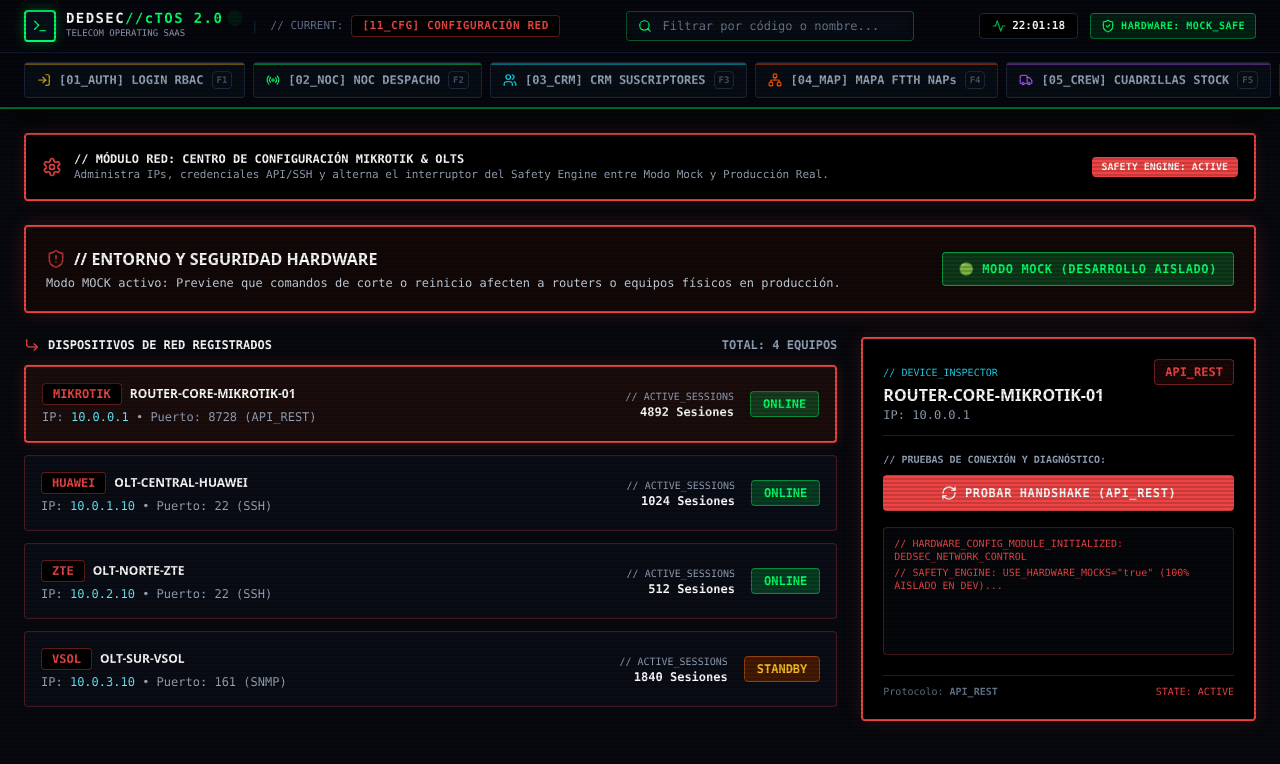
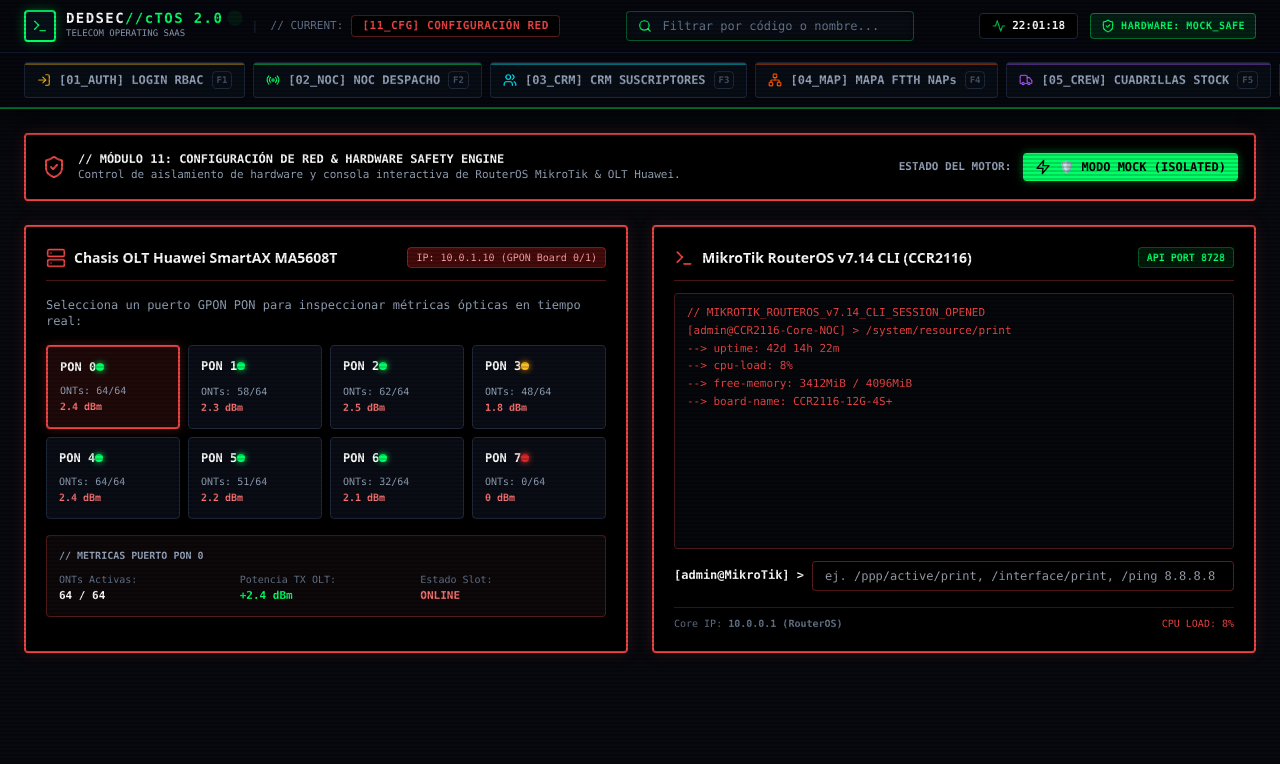
Before and after one commit to s1ns1kosiss/TelecoOps, a Next.js app: page /configuracion in a window 1280 px wide. Shown: the top 764 px of the page. Built offline with nearby package versions, Linux system fonts and the light colour scheme.

Commit message:
feat: Interactive MikroTik RouterOS CLI and Huawei OLT chassis PON inspector in configuracion

```diff
--- a/src/app/configuracion/page.tsx
+++ b/src/app/configuracion/page.tsx
@@ -5,101 +5,71 @@
 import {
   Settings,
   Server,
-  Cpu,
-  ShieldAlert,
   ShieldCheck,
-  Key,
+  Zap,
   Radio,
   Terminal,
+  Activity,
   RefreshCw,
   CheckCircle2,
   AlertTriangle,
-  CornerDownRight,
-  Zap,
-  Globe,
-  Sliders
+  Lock,
+  Cpu,
+  HardDrive,
+  CornerDownRight
 } from 'lucide-react';
 
-interface NetworkDeviceItem {
-  id: string;
-  name: string;
-  brand: 'MIKROTIK' | 'HUAWEI' | 'ZTE' | 'VSOL';
-  ipAddress: string;
-  managementPort: number;
-  protocol: 'SSH' | 'API_REST' | 'SNMP' | 'TR069';
-  status: 'ONLINE' | 'STANDBY' | 'OFFLINE';
-  activeConns: number;
+interface OltPonPort {
+  portId: number;
+  activeOnts: number;
+  txPowerDbm: number;
+  status: 'ONLINE' | 'WARNING' | 'ALARM';
 }
 
-export default function NetworkConfigPage() {
+export default function ConfigurationPage() {
   const [useHardwareMocks, setUseHardwareMocks] = useState(true);
+  const [selectedPonPort, setSelectedPonPort] = useState<number>(0);
+  const [routerOsInput, setRouterOsInput] = useState('');
 
-  const [devices, setDevices] = useState<NetworkDeviceItem[]>([
-    {
-      id: '1',
-      name: 'ROUTER-CORE-MIKROTIK-01',
-      brand: 'MIKROTIK',
-      ipAddress: '10.0.0.1',
-      managementPort: 8728,
-      protocol: 'API_REST',
-      status: 'ONLINE',
-      activeConns: 4892,
-    },
-    {
-      id: '2',
-      name: 'OLT-CENTRAL-HUAWEI',
-      brand: 'HUAWEI',
-      ipAddress: '10.0.1.10',
-      managementPort: 22,
-      protocol: 'SSH',
-      status: 'ONLINE',
-      activeConns: 1024,
-    },
-    {
-      id: '3',
-      name: 'OLT-NORTE-ZTE',
-      brand: 'ZTE',
-      ipAddress: '10.0.2.10',
-      managementPort: 22,
-      protocol: 'SSH',
-      status: 'ONLINE',
-      activeConns: 512,
-    },
-    {
-      id: '4',
-      name: 'OLT-SUR-VSOL',
-      brand: 'VSOL',
-      ipAddress: '10.0.3.10',
-      managementPort: 161,
-      protocol: 'SNMP',
-      status: 'STANDBY',
-      activeConns: 1840,
-    },
+  const [terminalLogs, setTerminalLogs] = useState<string[]>([
+    '// MIKROTIK_ROUTEROS_v7.14_CLI_SESSION_OPENED',
+    '[admin@CCR2116-Core-NOC] > /system/resource/print',
+    '--> uptime: 42d 14h 22m',
+    '--> cpu-load: 8%',
+    '--> free-memory: 3412MiB / 4096MiB',
+    '--> board-name: CCR2116-12G-4S+',
   ]);
 
-  const [selectedDevice, setSelectedDevice] = useState<NetworkDeviceItem | null>(devices[0]);
-  const [configLogs, setConfigLogs] = useState<string[]>([
-    '// HARDWARE_CONFIG_MODULE_INITIALIZED: DEDSEC_NETWORK_CONTROL',
-    '// SAFETY_ENGINE: USE_HARDWARE_MOCKS="true" (100% AISLADO EN DEV)...',
-  ]);
-  const [testingConn, setTestingConn] = useState(false);
+  const ponPortsList: OltPonPort[] = [
+    { portId: 0, activeOnts: 64, txPowerDbm: 2.4, status: 'ONLINE' },
+    { portId: 1, activeOnts: 58, txPowerDbm: 2.3, status: 'ONLINE' },
+    { portId: 2, activeOnts: 62, txPowerDbm: 2.5, status: 'ONLINE' },
+    { portId: 3, activeOnts: 48, txPowerDbm: 1.8, status: 'WARNING' },
+    { portId: 4, activeOnts: 64, txPowerDbm: 2.4, status: 'ONLINE' },
+    { portId: 5, activeOnts: 51, txPowerDbm: 2.2, status: 'ONLINE' },
+    { portId: 6, activeOnts: 32, txPowerDbm: 2.1, status: 'ONLINE' },
+    { portId: 7, activeOnts: 0, txPowerDbm: 0.0, status: 'ALARM' },
+  ];
 
-  const handleTestConnection = () => {
-    if (!selectedDevice) return;
-    setTestingConn(true);
-    setConfigLogs((prev) => [
-      ...prev,
-      `📡 // PINGING_DEVICE: ${selectedDevice.name} (${selectedDevice.ipAddress}:${selectedDevice.managementPort})...`,
-      `🔑 // TESTING_PROTOCOL: ${selectedDevice.protocol}...`,
-    ]);
+  const handleCommandExecute = (e: React.FormEvent) => {
+    e.preventDefault();
+    if (!routerOsInput.trim()) return;
 
-    setTimeout(() => {
-      setConfigLogs((prev) => [
-        ...prev,
-        `✔ // CONNECTION_SUCCESS: Handshake completado con ${selectedDevice.brand} (${selectedDevice.ipAddress}). Latencia: 1ms.`,
-      ]);
-      setTestingConn(false);
-    }, 1200);
+    const cmd = routerOsInput.trim();
+    const newLogs = [...terminalLogs, `[admin@CCR2116-Core-NOC] > ${cmd}`];
+
+    if (cmd.includes('/ppp/active')) {
+      newLogs.push('Flags: R - RADIUS, D - DYNAMIC', '0 R name="juan_perez" service=pppoe address=192.168.10.142 uptime=4d12h');
+    } else if (cmd.includes('/interface')) {
+      newLogs.push('Flags: X - DISABLED, R - RUNNING', '0 R name="sfp-sfpplus1" mtu=1500 mac-address=64:D1:54:88:12:01');
+    } else if (cmd.includes('/ping')) {
+      newLogs.push('SEQ HOST SIZE TTL TIME STATUS', '0 8.8.8.8 56 118 1.4ms', '1 8.8.8.8 56 118 1.2ms', 'sent=2 received=2 packet-loss=0%');
+    } else {
+      newLogs.push(`command executed: ${cmd} [OK]`);
+    }
+
+    setTerminalLogs(newLogs);
+    setRouterOsInput('');
   };
 
   return (
@@ -114,149 +84,137 @@
       {/* Main Container */}
       <main className="flex-1 p-6 max-w-[1650px] w-full mx-auto space-y-6">
 
-        {/* Banner Network Config */}
-        <div className="p-4 bg-black border-2 border-[#EF4444] rounded flex justify-between items-center text-xs shadow-[0_0_15px_rgba(239,68,68,0.15)]">
+        {/* Banner Safety Switch */}
+        <div className="p-4 bg-black border-2 border-[#EF4444] rounded flex flex-col md:flex-row justify-between items-start md:items-center gap-4 text-xs shadow-[0_0_15px_rgba(239,68,68,0.15)]">
           <div className="flex items-center gap-3">
-            <Settings className="w-5 h-5 text-[#EF4444]" />
+            <ShieldCheck className="w-6 h-6 text-[#EF4444]" />
             <div>
-              <span className="font-bold text-white uppercase">// MÓDULO RED: CENTRO DE CONFIGURACIÓN MIKROTIK & OLTs</span>
-              <p className="text-[11px] text-slate-400">Administra IPs, credenciales API/SSH y alterna el interruptor del Safety Engine entre Modo Mock y Producción Real.</p>
+              <span className="font-bold text-white uppercase">// MÓDULO 11: CONFIGURACIÓN DE RED & HARDWARE SAFETY ENGINE</span>
+              <p className="text-[11px] text-slate-400">Control de aislamiento de hardware y consola interactiva de RouterOS MikroTik & OLT Huawei.</p>
             </div>
-          </div>
-          <span className="text-[10px] bg-[#EF4444] text-white px-2.5 py-0.5 rounded font-bold uppercase">
-            SAFETY ENGINE: ACTIVE
-          </span>
-        </div>
-
-        {/* Safety Engine Environment Switch Card */}
-        <div className="p-5 bg-[#120808] border-2 border-[#EF4444] rounded flex flex-col md:flex-row justify-between items-start md:items-center gap-4 text-xs shadow-[0_0_20px_rgba(239,68,68,0.2)]">
-          <div className="space-y-1">
-            <div className="flex items-center gap-2">
-              <ShieldAlert className="w-5 h-5 text-[#EF4444] animate-pulse" />
-              <h3 className="text-base font-bold text-white font-sans uppercase">// ENTORNO Y SEGURIDAD HARDWARE</h3>
-            </div>
-            <p className="text-slate-300">
-              Modo MOCK activo: Previene que comandos de corte o reinicio afecten a routers o equipos físicos en producción.
-            </p>
           </div>
 
           <div className="flex items-center gap-3">
+            <span className="text-[11px] text-slate-400 font-bold">ESTADO DEL MOTOR:</span>
             <button
-              onClick={() => {
-                setUseHardwareMocks(!useHardwareMocks);
-                setConfigLogs((prev) => [
-                  ...prev,
-                  `🛡️ // SAFETY_ENGINE_SWITCHED: Hardware Mocks = ${!useHardwareMocks ? 'ENABLED' : 'DISABLED'}`,
-                ]);
-              }}
-              className={`px-4 py-2 rounded font-bold text-xs uppercase tracking-wider transition border ${
+              onClick={() => setUseHardwareMocks(!useHardwareMocks)}
+              className={`px-3 py-1.5 rounded font-bold uppercase text-xs flex items-center gap-2 transition ${
                 useHardwareMocks
-                  ? 'bg-[#00FF66]/20 text-[#00FF66] border-[#00FF66]/50 hover:bg-[#00FF66]/30'
-                  : 'bg-red-950 text-red-400 border-red-800 hover:bg-red-900'
+                  ? 'bg-[#00FF66] text-black shadow-[0_0_10px_rgba(0,255,102,0.4)]'
+                  : 'bg-red-600 text-white shadow-[0_0_10px_rgba(239,68,68,0.4)]'
               }`}
             >
-              {useHardwareMocks ? '🟢 MODO MOCK (DESARROLLO AISLADO)' : '🔴 HARDWARE REAL (PRODUCCIÓN EN VIVO)'}
+              <Zap className="w-4 h-4" />
+              {useHardwareMocks ? '🛡️ MODO MOCK (ISOLATED)' : '⚡ HARDWARE REAL (PROD)'}
             </button>
           </div>
         </div>
 
-        <div className="grid grid-cols-1 lg:grid-cols-3 gap-6">
+        <div className="grid grid-cols-1 lg:grid-cols-2 gap-6">
 
-          {/* Network Devices List (2 Columns) */}
-          <div className="lg:col-span-2 space-y-3">
-            <div className="flex items-center justify-between text-xs font-bold text-white uppercase">
-              <span className="flex items-center gap-2">
-                <CornerDownRight className="w-4 h-4 text-[#EF4444]" />
-                Dispositivos de Red Registrados
+          {/* Visual Panel OLT Huawei SmartAX Chassis */}
+          <div className="p-5 bg-black border-2 border-[#EF4444] rounded space-y-4 shadow-[0_0_15px_rgba(239,68,68,0.15)]">
+            <div className="flex justify-between items-center border-b border-[#EF4444]/30 pb-3">
+              <div className="flex items-center gap-2">
+                <Server className="w-5 h-5 text-[#EF4444]" />
+                <h3 className="font-bold text-white text-sm font-sans">Chasis OLT Huawei SmartAX MA5608T</h3>
+              </div>
+              <span className="text-[10px] bg-red-950 text-red-300 border border-red-800 px-2 py-0.5 rounded font-mono">
+                IP: 10.0.1.10 (GPON Board 0/1)
               </span>
-              <span className="text-slate-400">Total: {devices.length} Equipos</span>
-            </div>
-
-            <div className="space-y-3">
-              {devices.map((dev) => (
-                <div
-                  key={dev.id}
-                  onClick={() => setSelectedDevice(dev)}
-                  className={`p-4 rounded border transition cursor-pointer flex flex-col md:flex-row md:items-center justify-between gap-4 ${
-                    selectedDevice?.id === dev.id
-                      ? 'bg-[#1C0D0D] border-2 border-[#EF4444] shadow-[0_0_15px_rgba(239,68,68,0.2)]'
-                      : 'bg-[#0A0D15] border border-[#EF4444]/30 hover:border-[#EF4444]/60'
-                  }`}
-                >
-                  <div className="space-y-1">
-                    <div className="flex items-center gap-2 text-xs">
-                      <span className="px-2.5 py-0.5 bg-black text-[#EF4444] border border-[#EF4444]/40 rounded font-bold">
-                        {dev.brand}
-                      </span>
-                      <span className="text-white font-sans font-bold">{dev.name}</span>
             </div>
 
             <p className="text-xs text-slate-400">
-                      IP: <span className="text-cyan-300">{dev.ipAddress}</span> • Puerto: {dev.managementPort} ({dev.protocol})
+              Selecciona un puerto GPON PON para inspeccionar métricas ópticas en tiempo real:
             </p>
+
+            {/* 8 PON Ports Graphical Grid */}
+            <div className="grid grid-cols-4 gap-2 text-xs font-mono">
+              {ponPortsList.map((pon) => (
+                <button
+                  key={pon.portId}
+                  onClick={() => setSelectedPonPort(pon.portId)}
+                  className={`p-3 rounded border text-left flex flex-col justify-between transition ${
+                    selectedPonPort === pon.portId
+                      ? 'bg-[#1F0909] border-2 border-[#EF4444] shadow-[0_0_12px_rgba(239,68,68,0.3)]'
+                      : 'bg-[#0A0D15] border-slate-800 hover:border-red-900'
+                  }`}
+                >
+                  <div className="flex items-center justify-between">
+                    <span className="font-bold text-white">PON {pon.portId}</span>
+                    <span className={`w-2 h-2 rounded-full ${
+                      pon.status === 'ONLINE' ? 'bg-[#00FF66] shadow-[0_0_6px_#00FF66]' :
+                      pon.status === 'WARNING' ? 'bg-amber-400 shadow-[0_0_6px_#f59e0b]' :
+                      'bg-red-600 shadow-[0_0_6px_#ef4444]'
+                    }`} />
                   </div>
 
-                  <div className="flex items-center gap-4 text-right">
-                    <div>
-                      <p className="text-[10px] text-slate-400">// ACTIVE_SESSIONS</p>
-                      <p className="text-xs font-bold text-white">{dev.activeConns} Sesiones</p>
+                  <div className="mt-2 text-[10px]">
+                    <span className="text-slate-400 block">ONTs: {pon.activeOnts}/64</span>
+                    <span className="text-red-400 font-bold">{pon.txPowerDbm} dBm</span>
+                  </div>
+                </button>
+              ))}
             </div>
 
-                    <span className={`px-3 py-1 rounded text-xs font-bold ${
-                      dev.status === 'ONLINE' ? 'bg-[#00FF66]/20 text-[#00FF66] border border-[#00FF66]/40' :
-                      'bg-amber-950 text-amber-400 border border-amber-800'
-                    }`}>
-                      {dev.status}
-                    </span>
+            {/* Selected PON Port Details */}
+            <div className="p-3 bg-[#0D080A] rounded border border-[#EF4444]/30 space-y-2 text-xs">
+              <p className="text-[10px] text-slate-400 uppercase font-bold">// METRICAS PUERTO PON {selectedPonPort}</p>
+              <div className="grid grid-cols-3 gap-2 text-white font-mono text-[11px]">
+                <div>
+                  <span className="text-[10px] text-slate-500 block">ONTs Activas:</span>
+                  <strong>{ponPortsList[selectedPonPort].activeOnts} / 64</strong>
+                </div>
+                <div>
+                  <span className="text-[10px] text-slate-500 block">Potencia TX OLT:</span>
+                  <strong className="text-[#00FF66]">+{ponPortsList[selectedPonPort].txPowerDbm} dBm</strong>
+                </div>
+                <div>
+                  <span className="text-[10px] text-slate-500 block">Estado Slot:</span>
+                  <strong className="text-red-400">{ponPortsList[selectedPonPort].status}</strong>
                 </div>
               </div>
-              ))}
             </div>
           </div>
 
-          {/* Device Inspector & Connectivity Test Panel */}
-          {selectedDevice && (
-            <div className="p-5 bg-black border-2 border-[#EF4444] rounded flex flex-col justify-between space-y-5 shadow-[0_0_20px_rgba(239,68,68,0.15)]">
-              <div className="space-y-4">
-                <div className="border-b border-[#EF4444]/30 pb-3 flex justify-between items-start">
-                  <div>
-                    <span className="text-[10px] text-cyan-400 uppercase">// DEVICE_INSPECTOR</span>
-                    <h3 className="text-base font-bold text-white font-sans">{selectedDevice.name}</h3>
-                    <p className="text-xs text-slate-400">IP: {selectedDevice.ipAddress}</p>
+          {/* Interactive MikroTik RouterOS Console CLI */}
+          <div className="p-5 bg-black border-2 border-[#EF4444] rounded flex flex-col justify-between space-y-4 shadow-[0_0_15px_rgba(239,68,68,0.15)]">
+            <div className="space-y-3">
+              <div className="flex items-center justify-between border-b border-[#EF4444]/30 pb-3">
+                <div className="flex items-center gap-2">
+                  <Terminal className="w-5 h-5 text-[#EF4444]" />
+                  <h3 className="font-bold text-white text-sm font-sans">MikroTik RouterOS v7.14 CLI (CCR2116)</h3>
                 </div>
-                  <span className="text-xs font-bold text-[#EF4444] bg-[#EF4444]/10 px-2.5 py-1 rounded border border-[#EF4444]/40">
-                    {selectedDevice.protocol}
+                <span className="text-[10px] bg-[#00FF66]/10 text-[#00FF66] border border-[#00FF66]/30 px-2 py-0.5 rounded font-mono font-bold">
+                  API PORT 8728
                 </span>
               </div>
 
-                {/* Connection Test Controls */}
-                <div className="space-y-2">
-                  <p className="text-[10px] text-slate-400 uppercase font-bold">// PRUEBAS DE CONEXIÓN Y DIAGNÓSTICO:</p>
-
-                  <button
-                    onClick={handleTestConnection}
-                    disabled={testingConn}
-                    className="w-full py-2.5 px-3 bg-[#EF4444] hover:bg-[#DC2626] text-white font-bold text-xs uppercase tracking-wider rounded transition flex items-center justify-center gap-2 disabled:opacity-50"
-                  >
-                    <RefreshCw className={`w-4 h-4 ${testingConn ? 'animate-spin' : ''}`} />
-                    PROBAR HANDSHAKE ({selectedDevice.protocol})
-                  </button>
-                </div>
-
-                {/* Console Log */}
-                <div className="bg-[#05070A] p-2.5 rounded border border-[#EF4444]/30 h-32 overflow-y-auto text-[10px] space-y-1 font-mono text-[#EF4444]">
-                  {configLogs.map((log, i) => (
+              {/* Console Output */}
+              <div className="bg-[#05070A] p-3 rounded border border-[#EF4444]/30 h-64 overflow-y-auto font-mono text-[11px] text-[#EF4444] space-y-1">
+                {terminalLogs.map((log, i) => (
                   <p key={i} className="leading-tight">{log}</p>
                 ))}
               </div>
+
+              {/* Terminal Command Input */}
+              <form onSubmit={handleCommandExecute} className="flex gap-2">
+                <span className="text-white font-bold text-xs py-1.5 whitespace-nowrap">[admin@MikroTik] &gt;</span>
+                <input
+                  type="text"
+                  value={routerOsInput}
+                  onChange={(e) => setRouterOsInput(e.target.value)}
+                  placeholder="ej. /ppp/active/print, /interface/print, /ping 8.8.8.8"
+                  className="flex-1 bg-black border border-[#EF4444]/40 rounded px-3 py-1.5 text-xs text-[#EF4444] focus:outline-none focus:border-[#EF4444] font-mono"
+                />
+              </form>
             </div>
 
             <div className="text-[10px] text-slate-500 border-t border-[#EF4444]/30 pt-2 flex justify-between">
-                <span>Protocolo: <strong>{selectedDevice.protocol}</strong></span>
-                <span className="text-[#EF4444]">STATE: ACTIVE</span>
+              <span>Core IP: <strong>10.0.0.1 (RouterOS)</strong></span>
+              <span className="text-[#EF4444]">CPU LOAD: 8%</span>
             </div>
           </div>
-          )}
 
         </div>
 
```
Lines whose indentation alone changed are shown as unchanged.
